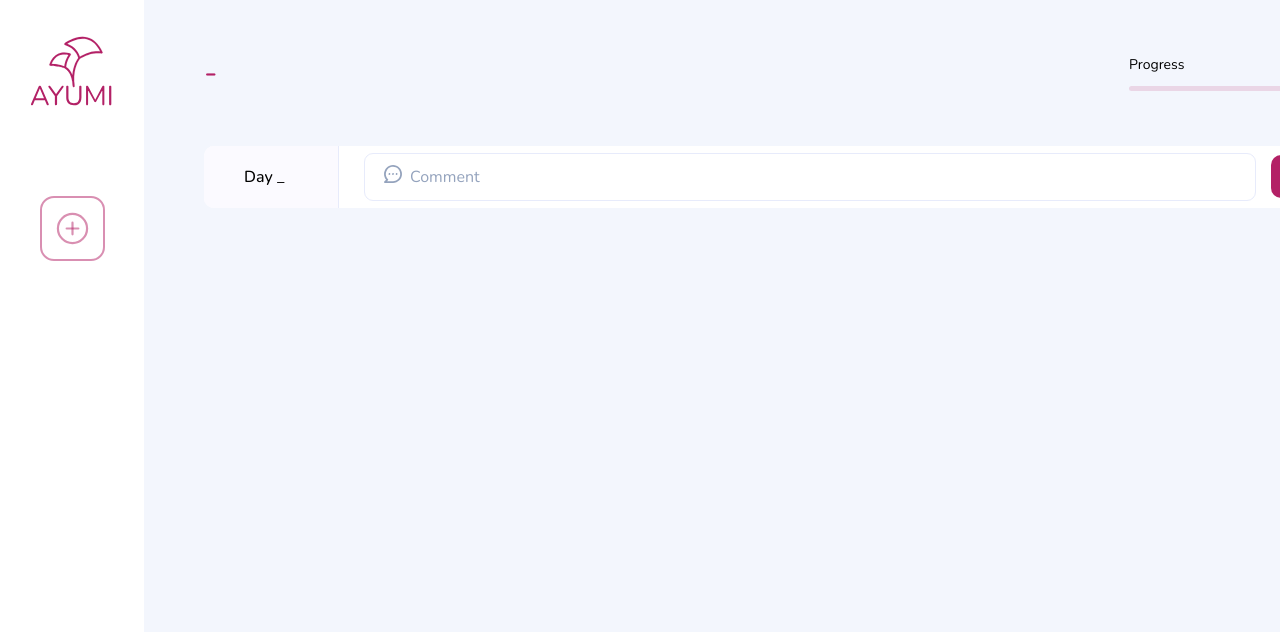
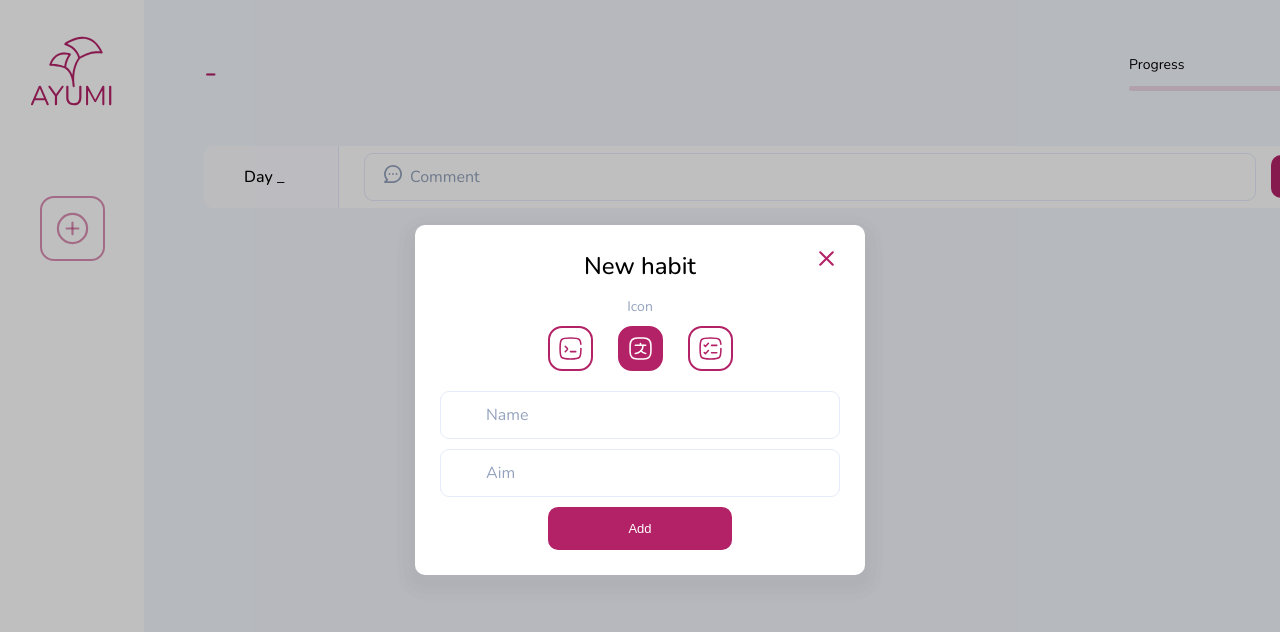
Before and after one commit to CloudMamoru/ayumi--pet--, a plain HTML site: page index.html in a window 1280 px wide. Both pictures are taken after a click on the button 72 px from the left and 228 px from the top of the page. Shown: the top 632 px of the page. Drawn offline with nearby package versions, Linux system fonts and the light colour scheme.

Commit message:
Add popup window

```diff
--- a/index.html
+++ b/index.html
@@ -26,7 +26,7 @@
         <div class="menu__list">
           <!-- Elements from localStorage -->
         </div>
-        <button class="menu__add">
+        <button class="menu__add" onclick="togglePopup()">
           <img src="images/add_btn.svg" alt="plus" class="menu__img">
         </button>
       </nav>
@@ -56,12 +56,37 @@
         <div class="habit">
           <div class="habit__day habit__day-add">Day _</div>
           <form class="habit__form" onsubmit="addDay(event)">
-            <input name="comment" class="habit__form-input" type="text" placeholder="Comment">
+            <input name="comment" class="input" type="text" placeholder="Comment">
             <img class="habit__form-icon" src="images/comment.svg" alt="comment">
-            <button class="habit__form-btn" type="submit">Add</button>
+            <button class="button" type="submit">Add</button>
           </form>
         </div>
       </main>
+    </div>
+    <div class="cover cover_hidden">
+      <div class="popup">
+        <h2 class="h2">New habit</h2>
+        <div class="icon-label">Icon</div>
+        <div class="icon-select">
+          <button class="icon">
+            <img src="./images/programming.svg" alt="programming" class="svg">
+          </button>
+          <button class="icon icon_active">
+            <img src="./images/language.svg" alt="programming" class="svg">
+          </button>
+          <button class="icon">
+            <img src="./images/other.svg" alt="other" class="svg">
+          </button>
+        </div>
+        <form class="popup__form">
+          <input type="text" name="name" placeholder="Name" class="input">
+          <input type="number" name="target" placeholder="Aim" class="input">
+          <button class="button" type="submit">Add</button>
+        </form>
+        <button class="popup__close" onclick="togglePopup()">
+          <img src="./images/close.svg" alt="close" class="svg">
+        </button>
+      </div>
     </div>
   </div>
 </body>
--- a/scripts/app.js
+++ b/scripts/app.js
@@ -156,6 +156,13 @@ function deleteDay(event) {
   saveData();
 }
 
+
+function togglePopup() {
+  const cover = document.querySelector('.cover');
+  cover.classList.toggle('cover_hidden');
+}
+
+
 /* init */
 (() => {
   loadData();
--- a/styles/main.css
+++ b/styles/main.css
@@ -78,7 +78,7 @@ body {
 }
 
 .menu__item_active:hover {
-  background: var(--primary-dark-color);
+  background: var(--primary-color);
 }
 
 .menu__img {
@@ -203,7 +203,7 @@ body {
   position: relative;
 }
 
-.habit__form-input {
+.input {
   background: var(--second-bg-color);
   border: 1px solid var(--grey-second);
   border-radius: 9px;
@@ -213,16 +213,16 @@ body {
   flex: 1;
 }
 
-.habit__form-input:focus {
+.input:focus {
   outline: none;
   border: 2px solid var(--primary-opacity-color);
 }
 
-.habit__form-input::placeholder {
+.input::placeholder {
   color: var(--grey);
 }
 
-.habit__form-input.error {
+.input.error {
    border: 2px solid red;
    background-color: rgba(179, 33, 102, 0.05);
 }
@@ -233,7 +233,7 @@ body {
   left: 45px;
 }
 
-.habit__form-btn {
+.button {
   background: var(--primary-color);
   border-radius: 10px;
   border: none;
@@ -243,6 +243,121 @@ body {
   cursor: pointer;
 }
 
-.habit__form-btn:hover {
+.button:hover {
   background: var(--primary-dark-color);
 }
+
+
+/* Popup */
+.cover {
+  position: fixed;
+  left: 0;
+  right: 0;
+  bottom: 0;
+  top: 0;
+  background: rgba(0, 0, 0, 0.25);
+  display: flex;
+  align-items: center;
+  justify-content: center;
+}
+
+.cover_hidden {
+  display: none;
+}
+
+.popup {
+  background: var(--second-bg-color);
+  box-shadow: 0px 8px 14px 12px rgba(56, 56, 56, 0.05);
+  border-radius: 10px;
+  max-width: 450px;
+  width: 100%;
+  padding: 25px;
+  position: relative;
+  display: flex;
+  flex-direction: column;
+  align-items: center;
+}
+
+.popup__close {
+  position: absolute;
+  right: 20px;
+  top: 20px;
+  background: none;
+  cursor: pointer;
+  border: none;
+}
+
+.h2 {
+  font-size: 24px;
+  font-weight: 500;
+  margin: 0px;
+  margin-bottom: 15px;
+}
+
+.icon-label {
+  font-size: 14px;
+  color: var(--grey);
+  margin-bottom: 10px;
+}
+
+.icon-select {
+  display: flex;
+  gap: 25px;
+  margin-bottom: 20px;
+}
+
+.icon {
+  border: 2px solid var(--primary-color);
+  border-radius: 14px;
+  background: var(--second-bg-color);
+  display: flex;
+  align-items: center;
+  justify-content: center;
+  width: 45px;
+  height: 45px;
+  cursor: pointer;
+}
+
+.icon:hover {
+  background-color: var(--primary-opacity-color);
+}
+
+.icon:hover .svg {
+  filter: brightness(0) invert(1);
+}
+
+.svg {
+  width: 25px ;
+}
+
+.icon_active {
+  background: var(--primary-color);
+}
+
+.icon_active:hover {
+  background-color: var(--primary-color);
+}
+
+.icon_active .svg {
+  filter: brightness(0) invert(1);
+}
+
+.popup__form {
+  width: 100%;
+  display: flex;
+  flex-direction: column;
+  gap: 10px;
+}
+
+.popup__form .input {
+  width: 100%;
+}
+
+.popup__form .input:focus {
+  border: 1px solid var(--primary-color);
+}
+
+.popup__form .button {
+  width: 46%;
+  margin: 0 auto;
+}
```
Also changed, not shown: images/close.svg (added), images/other.svg (added).
